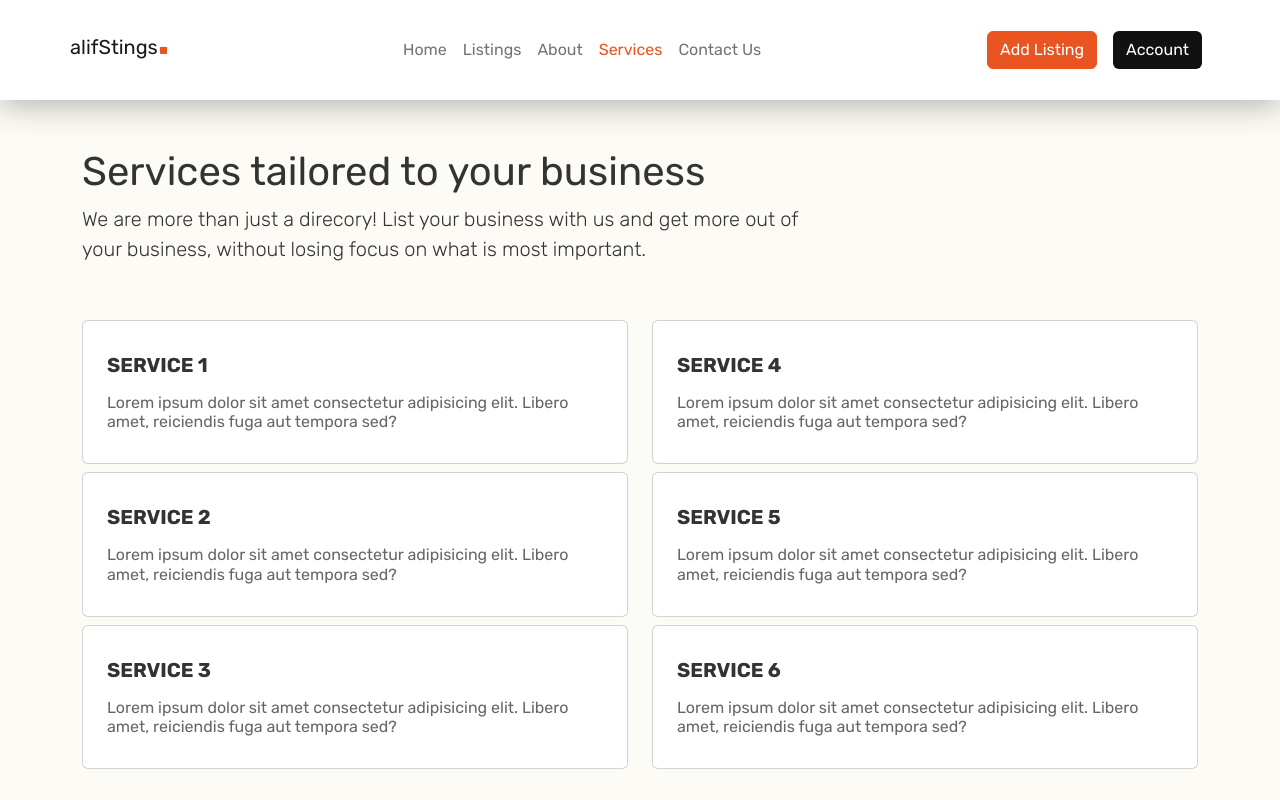
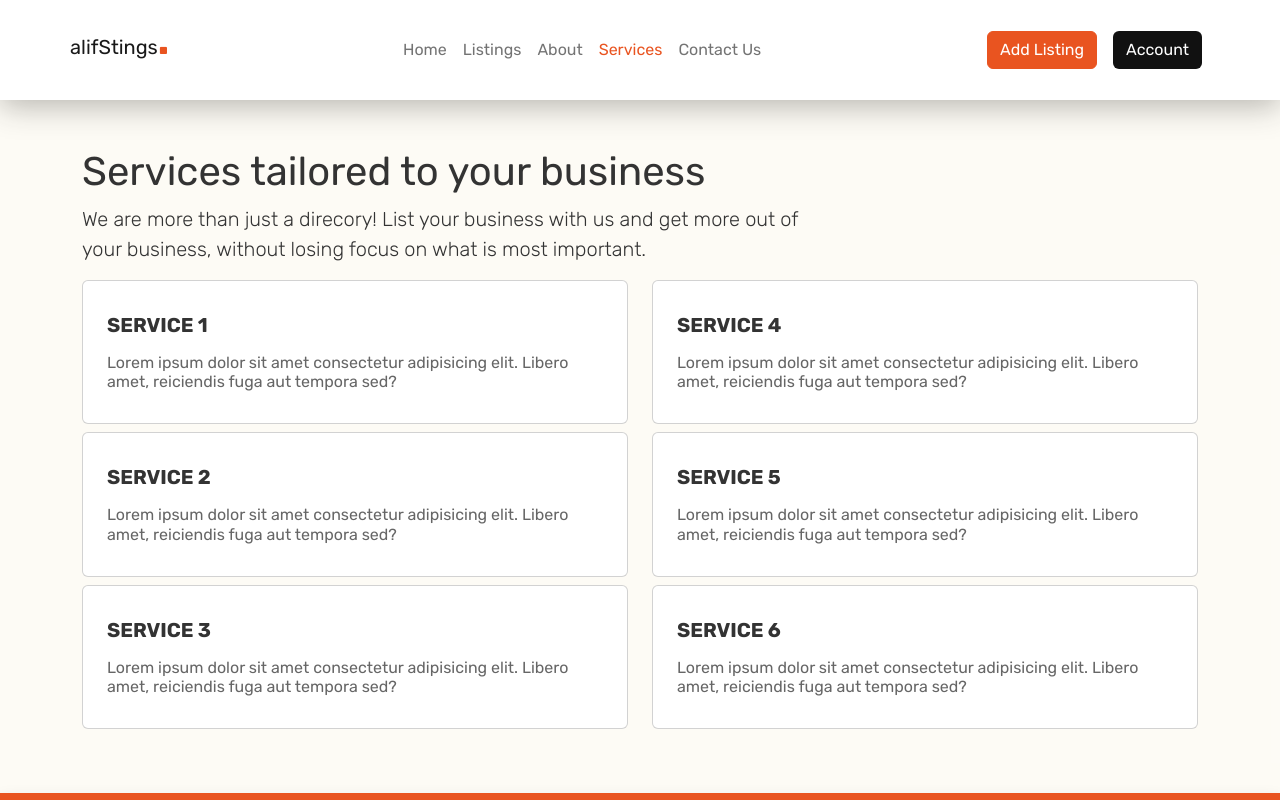
Before and after one commit to abdinaa17/alifStings, a React (Vite) app: page /services in a window 1280 px wide. Shown: the top 800 px of the page. Built offline with nearby package versions, Linux system fonts and the light colour scheme; no server answers; the database is empty.

Commit message:
Removed the margin from the cards.

```diff
--- a/src/pages/ServicesPage.jsx
+++ b/src/pages/ServicesPage.jsx
@@ -9,13 +9,13 @@ const ServicesPage = () => {
       <div className="container">
         <div className="intro">
           <h1>Services tailored to your business</h1>
-          <p className="lead">
+          <p className="lead my-2">
             We are more than just a direcory! List your business with us and get
             more out of your business, without losing focus on what is most
             important.
           </p>
         </div>
-        <Row className="mt-5">
+        <Row className="my-2">
           <Col md={6}>
             <Card className="my-2 p-4">
               <Card.Title className="my-2 text-uppercase fw-bolder">
```
